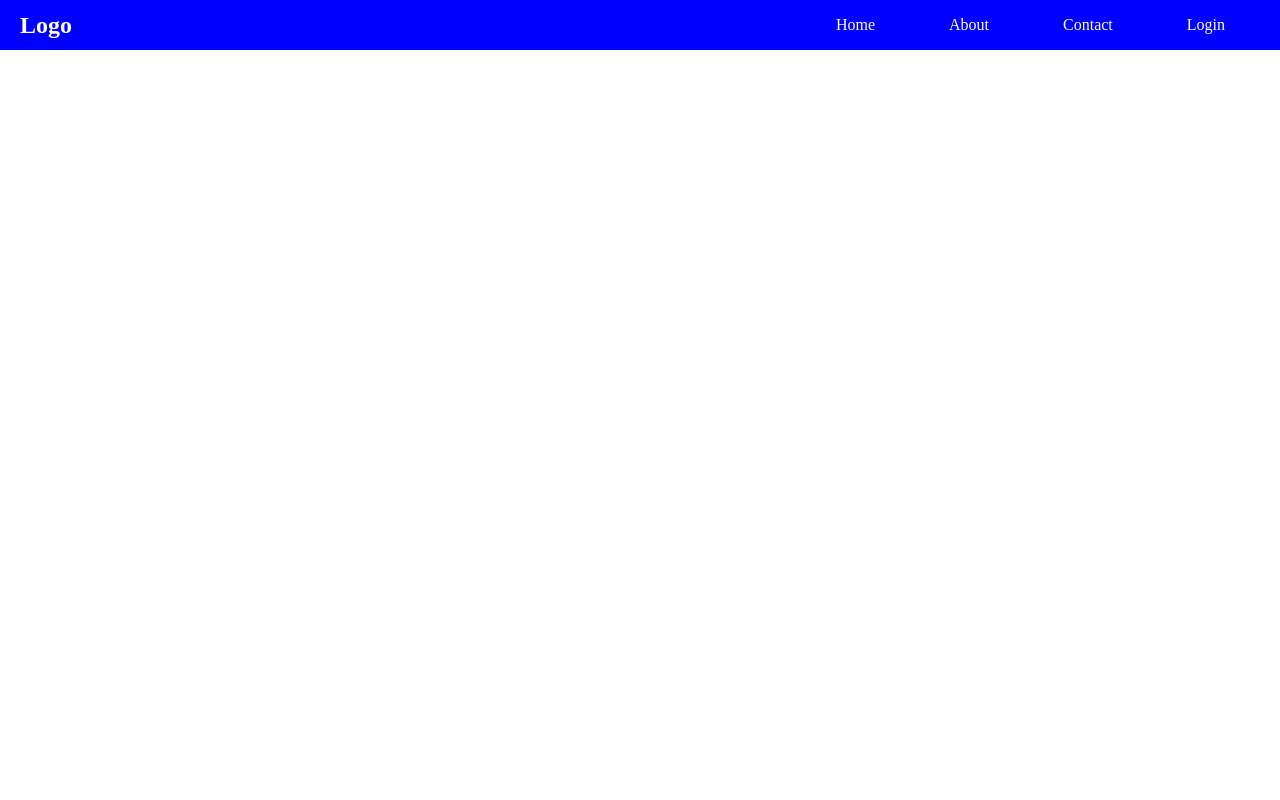
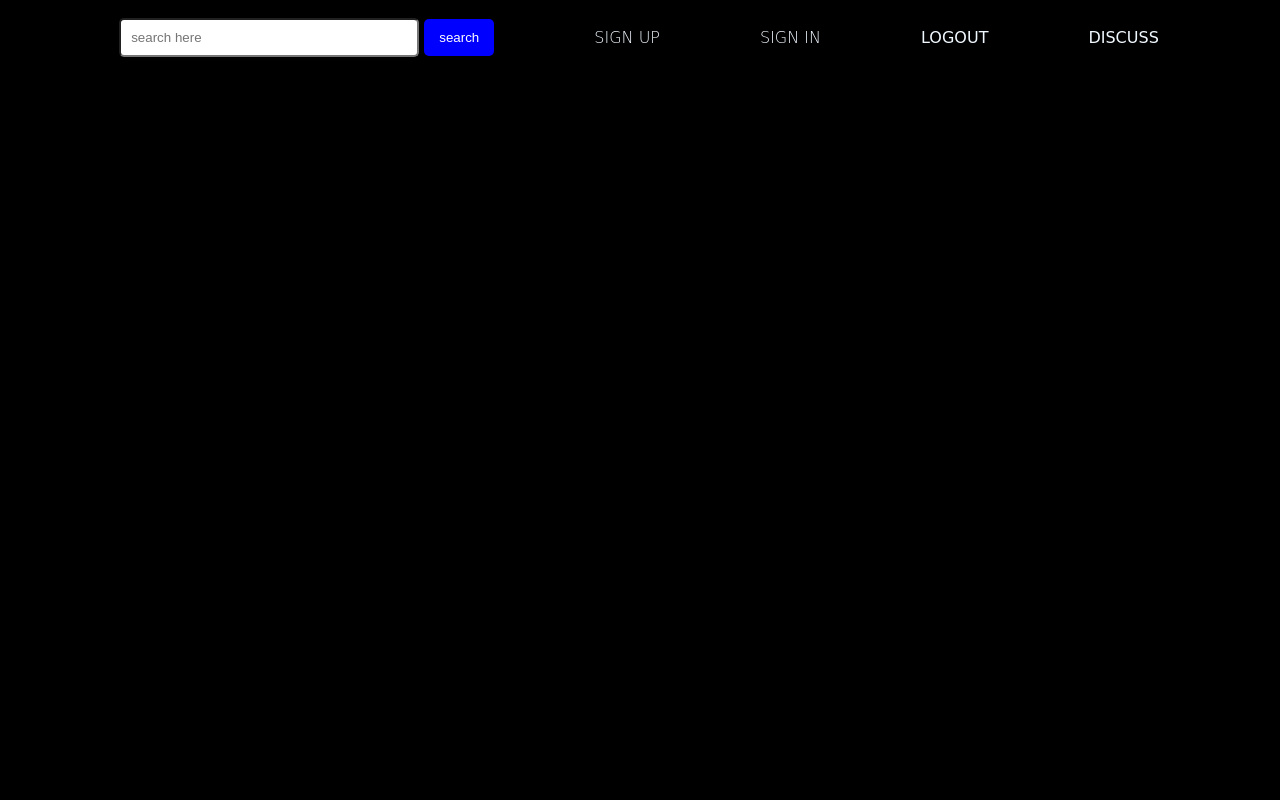
Before and after one commit to Rathan-r-nayak/farmassistant, a Django app: page / in a window 1280 px wide. Run offline with Django 4.2, Linux system fonts and the light colour scheme.

Commit message:
reconstructed index.html

```diff
--- a/welcomeapp/templates/welcomeapp/index.html
+++ b/welcomeapp/templates/welcomeapp/index.html
@@ -3,273 +3,301 @@
 
 <style>
 {%block style%}
-*{
-    margin: 0;
-    padding: 0;
-    box-sizing: border-box;
+body{
+    font-family:cursive;
+    {% comment %} background-image: url('/static/background.jpg'); {% endcomment %}
+    background-color:black;
+    background-repeat: no-repeat;
+    background-size: cover;
 }
-body{
+.navbar{
+    margin: 10px 50px;
+    display: flex;
+    align-items: center;
+}
+#logout{
+    text-decoration: none;
+    cursor: pointer;
+    color: aliceblue;
+}
+#discuss{
+    text-decoration: none;
+    cursor: pointer;
+    color: aliceblue;
+}
+#logout:hover{
+    color: aqua;
+}
+#discuss:hover{
+    color: aqua;
+}
+.a_anchor{
+    all: unset;
+    cursor: pointer;
+    color: aliceblue;
+    font-weight: 100;
+}
+.a_anchor:hover{
+    color: aqua;
+    animation-name: a_hover;
+}
+#form-popup {
+    display: none;
+    position: fixed;
+    border: 3px solid #f900cb;
+}
+
+.form-container {
+    width: 400px;
+    height: max-content;
+    margin-top: 20px;
+    margin-left: -250px;
+    position:absolute;
+    padding: 30px;
+    background-color: transparent;
+    color: rgb(0, 0, 0);
+    backdrop-filter: blur(12px);
+}
+.close_form{
+    all: unset;
+    cursor: pointer;
+    margin-top: -30px;
+    margin-right: -30px;
+    float: right;
+}
+.form-container input[type=text], input[type=password] {
+        font-family: 'Carter One', cursive;
+        font-size: 20px;
+        width: 100%;
+        padding: 12px 20px;
+        margin: 15px 0;
+        display: inline-block;
+        /* border: 1px solid aqua; */
+        box-sizing: border-box;
+        background-color: rgba(128, 128, 128, 0.312);
+        border: 2px solid rgba(0, 0, 0, 0);
+        border-radius: 5px;
+        color:aliceblue;
+}
+.form-container .btn {
+  background-color: mediumblue;
+  color: white;
+  padding: 16px 20px;
+  border: none;
+  cursor: pointer;
+  width: 100%;
+  margin-top:30px;
+  opacity: 0.8;
+  border-radius: 3px;
+}
+.btn_a{
+    text-decoration: none;
+    color: white;
+}
+.form-container .btn:hover{
+  background-color: rgb(222, 148, 10);
+}
+
+.options{
+    display: flex;
+    flex-direction: row;
+    justify-content: right;
+    margin-right: 5%;
+}
+#message{
+    color: red;
+}
+.msg{
     display: flex;
     align-items: center;
     justify-content: center;
-    min-height: 100vh;
 }
-header{
-    position:fixed;
-    top: 0;
-    background-color: blue;
-    width: 100%;
-    height: 50px;
+#search_bar input{
+    padding: 10px 10px;
+    width: 300px;
+    border-radius: 5px;
+}
+#search_bar button{
+    padding: 11px 15px;
+    background-color: rgb(0, 0, 255);
+    border: none;
     color: white;
-    display: flex;
-    align-items: center;
-    justify-content: space-between;
-    padding:0px 20px 0px 20px;
-
-}
-.logo{
-    font-size: 1.5rem;
-    font-weight: bold;
-}
-nav a{
-    text-decoration: none;
-    color: white;
-    margin: 0px 20px;
-    padding: 2px 15px;
-    border-bottom: 2px solid transparent;
-    transition: 0.25 ease-in-out;
-}
-nav a:hover{
-    border-bottom: 2px solid rgb(255, 255, 255);
-    transition: 0.25 ease-in-out;
-}
-.wrapper{
-    position: relative;
-    width: 400px;
-    height:440px;
-    background-color: red;
-    border-radius: 20px;
-    display: flex;
-    justify-content: center;
-    align-items: center;
-    overflow: hidden;
-    transition:height .2s ease ;
-    transform: scale(0);
-}
-.wrapper.active{
-    height: 660px;
-}
-.wrapper.active-popup{
-transform:scale(1);
-}
-.wrapper.active .form-box.login{
-    transition: none;
-    transform:translateX(-400px);
-}
-.wrapper .form-box{
-    width: 100%;
-    padding: 40px;
-}
-.wrapper.form-box.login{
-    transition: transform .18s ease-in-out;
-    transform:translateX(0);
-}
-.wrapper .form-box.register{
-    position: absolute;
-    transition: none;
-    transform: translateX(400px);
-}
-.wrapper.active .form-box.register{
-    transition: transform .18s ease-in-out;
-    transform: translateX(0);
-}
-.wrapper h2{
-    text-align: center;
-    font-size: 2rem;
-}
-.input-box{
-    position: relative;
-    width: 100%;
-    height: 50px;
-    border-bottom:2px solid #162938;
-    margin:30px 0
-}
-.input-box label{
-    position: absolute;
-    font-size: large;
-    top: 10%;
-    left: 4px;
-    transform:translateY(-50%);
-    pointer-events: none;
-    transition: 0.5s;
-}
-.input-box input{
-    width: 100%;
-    height:66px;
-    background: transparent;
-    border: none;
-    outline: none;
-    padding: 0 35px 0 5px;
-}
-.remember-forget{
-    display: flex;
-    justify-content: space-between;
-    margin-bottom: 6px;
-}
-.remember-forget label input{
-margin: 5px 0px;
-}
-.btn{
-    width:100%;
-    height: 45px;
-    border: none;
-    outline: none;
-    cursor: pointer;
-    border-radius: 6px;
-}
-.login-register{
-    text-align: center;
-    margin:25px 0 15px
-}
-.wrapper .icon-close{
-    position: absolute;
-    top: 0;
-    right: 0;
-    width: 45px;
-    height: 45px;
-    background-color: rgb(64, 64, 111);
-    display: flex;
-    justify-content: center;
-    align-items: center;
-    border-bottom-left-radius: 20px;
+    border-radius: 5px;
     cursor: pointer;
 }
+#search_bar button:hover{
+    background-color: mediumblue;
+}
 
+.div_scheme{
+    margin: 20px;
+    padding: 20px;
+    border: 2px solid black;
+    background-color: rgb(212, 212, 212);
+    border-radius: 10px;
+}
+.schemes{
+    margin-top: 50px;
+}
 {%endblock style%}
 </style>
 
 
 
-{%block body%}
-
-</head>
-<body>
-    <header>
-        <div class="logo">
-            Logo
-        </div>
-        <nav id="navbar" class="navbar">
-            <a href="#">Home</a>
-            <a href="#">About</a>
-            <a href="#">Contact</a>
-            <a href="#" class="btn-pop">Login</a>
-        </nav>
-    </header>
 
 
-    <!-- login page -->
-    <div class="wrapper">
-        <span class="btn-close icon-close">X</span>
-        <div class="form-box login">
-          <h2>Login</h2>
-          <form action="#" method="post">
-            <div class="input-box">
-              <input type="email" required />
-              <label>Email</label>
-            </div>
-            <div class="input-box">
-              <input type="password" required />
-              <label>Password</label>
-            </div>
-            <button type="submit" class="btn">Login</button>
-            <div class="login-register">
-              <p>
-                Dont have an account<a href="#" class="register-link"
-                  >Register now</a
-                >
-              </p>
-            </div>
-          </form>
+
+
+{%block body%}
+<header>
+    <div class="options">
+        <div class="navbar">
+            <form action="search" method="get" id="search_bar">
+                <input type="search" placeholder="search here" name="searchQuery">
+                <button type="submit">search</button>
+            </form>
         </div>
 
-        <!-- signup page -->
-        <div class="form-box register">
-            <span class="btn-rclose icon-close">X</span>
-        <h2>Register</h2>
 
-        <form action="#">
-          <div class="input-box">
-            <input type="text" name="uname" required />
-            <label>Username</label>
-          </div>
-          <div class="input-box">
-            <input type="email" name="umail" required />
-            <label>Email</label>
-          </div>
+        <!-- SIGN UP -->
+        <div class="navbar" id="login">
+                <button href="" class="a_anchor" onclick="openLogin()">SIGN UP</button>
 
-          <div class="input-box">
-            <input type="text" name="fname" required />
-            <label>First Name</label>
-          </div>
-          <div class="input-box">
-            <input type="text" name="lname" required />
-            <label>Last Name</label>
-          </div>
-          <div class="input-box">
-            <input type="text" name="age" required />
-            <label>Age</label>
-          </div>
-          <div class="input-box">
-            <input type="text" name="address" required />
-            <label>Address</label>
-          </div>
 
-          <div class="input-box">
-            <input type="password" name="psw" required />
-            <label>Password</label>
-          </div>
-          <button type="submit" class="btn">Register</button>
-          <div class="login-register">
-            <p>
-              Already have an account?<a href="#" class="login-link"
-                >Login</a>
-            </p>
-          </div>
-        </form>
-      </div>
+                <div class="form-popup" id="form_login" style="display: none;">
+                    <form action="entersignup" method="post" class="form-container">
+                        {% csrf_token %}
+                        <button class="close_form" onclick="closeLogin()">
+                            <img src="/static/close.png" height="40px" alt="">
+                        </button>
+
+                        <p style="text-align:center;margin-top: 45px;">SIGN UP</p>
+
+                        <label for="uname"><b>USERNAME</b></label>
+                        <input type="text" placeholder="Enter User Name" name="uname" required>
+
+                        <label for="umail"><b>USER MAIL</b></label>
+                        <input type="text" placeholder="Enter User E-MAIL" name="umail" required>
+
+                        <label for="fname"><b>FIRST NAME</b></label>
+                        <input type="text" placeholder="Enter First Name" name="fname" required>
+
+                        <label for="lname"><b>LAST NAME</b></label>
+                        <input type="text" placeholder="Enter Last Name" name="lname" required>
+
+                        <label for="age"><b>AGE</b></label>
+                        <input type="text" placeholder="Enter age" name="age" required>
+
+                        <label for="address"><b></b></label>
+                        <input type="text" placeholder="Enter age" name="address" required>
+
+
+                        <label for="psw"><b>PASSWORD</b></label>
+                        <input type="password" placeholder="Enter Password" name="psw" required>
+
+                        {% comment %} <label for="psw"><b>Password</b></label>
+                        <input type="password" placeholder="Enter Password" name="psw" required> {% endcomment %}
+
+                        <button type="submit" class="btn"><a class="btn_a" href="login">Login</a></button>
+                    </form>
+                </div>
+        </div>
+
+
+        <!-- SIGN IN -->
+        <div class="navbar" id="signin">
+            <button href="" onclick="openSignin()" class="a_anchor">SIGN IN</button>
+
+            <div class="form-popup" id="form_signin" style="display: none;">
+                <form action="signinInput" method="post" class="form-container">
+                    {% csrf_token %}
+                    <button class="close_form" onclick="closeSignin()">
+                        <img src="/static/close.png" height="40px" alt="">
+                    </button>
+                    <p style="text-align:center;margin-top: 45px;">SIGN IN</p>
+
+                    <label for="uname"><b>USERNAME</b></label>
+                    <input type="text" placeholder="Enter USERNAME" name="uname" required>
+
+                    <label for="psw"><b>Password</b></label>
+                    <input type="password" placeholder="Enter Password" name="psw" required>
+                    <a href="">Forgot Password</a>
+
+                    <button class="btn"><a class="btn_a" href="">Sign In</a></button>
+                </form>
+            </div>
+        </div>
+
+        <div class="navbar">
+            <a href="logout" id="logout">LOGOUT</a>
+        </div>
+
+        <div class="navbar">
+            <a href="discuss" id="discuss">DISCUSS</a>
+        </div>
     </div>
+</header>
+<div class="msg">
+    {%for i in messages%}
+    <script type = "text/javascript">
 
+        function myfun()
+        {
+            alert("{{i}}")
+        }
+        myfun();
+    </script>
+    {%endfor%}
+</div>
+
+    <!-- <img height="50%" width="100%" src="/static/farmer.jpg" alt=""> -->
+
+
+<div class="schemes">
+    {%for i in scheme%}
+    <div class="div_scheme">
+        <a href="schemeDetail/{{i.title}}"><h2>{{i.title}}</h2></a>
+        <p>{{i.about}}</p>
+    </div>
+    {%endfor%}
+</div>
 
 {%endblock body%}
 
 
+
 <script>
-  {%block script%}
-        const wrapper=document.querySelector(".wrapper");
-        const loginlink=document.querySelector(".login-link");
-        const registerlink=document.querySelector(".register-link");
-        const btnpop=document.querySelector(".btn-pop");
-        const btnclose=document.querySelector(".btn-close");
-        const btnrclose=document.querySelector(".btn-rclose");
+{%block script%}
+
+    // signin
+    function openSignin() {
+
+        if(document.getElementById("form_login").style.display == "block")
+        {
+            document.getElementById("form_login").style.display = "none";
+        }
+        document.getElementById("form_signin").style.display = "block";
+
+      }
+
+      function closeSignin() {
+        document.getElementById("form_signin").style.display = "none";
+      }
 
 
+    //   login
+      function openLogin() {
+        if(document.getElementById("form_signin").style.display == "block")
+        {
+            document.getElementById("form_signin").style.display = "none"
+        }
+        document.getElementById("form_login").style.display = "block";
 
-        registerlink.addEventListener('click',()=>{
-            wrapper.classList.add('active')
-        });
-        loginlink.addEventListener('click',()=>{
-            wrapper.classList.remove('active')
-        });
-        btnpop.addEventListener('click',()=>{
-            wrapper.classList.add('active-popup')
-        });
-        btnclose.addEventListener('click',()=>{
-            wrapper.classList.remove('active-popup')
-        });
-        btnrclose.addEventListener('click',()=>{
-            wrapper.classList.remove('active-popup')
-        });
+      }
 
+      function closeLogin() {
+        document.getElementById("form_login").style.display = "none";
+      }
 
 {%endblock script%}
 </script>
```
